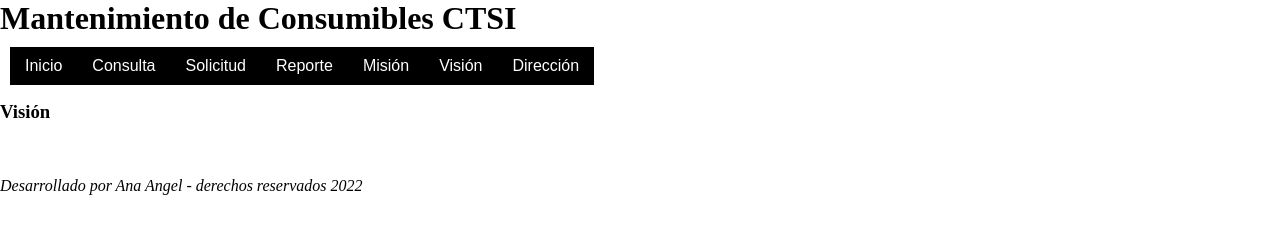
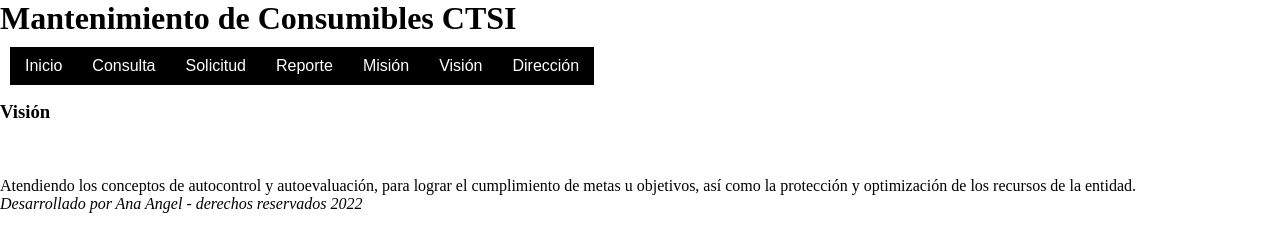
Before and after one commit to EngineerPicon/scmc-ana, a plain HTML site: page vision.html in a window 1280 px wide. Drawn offline with Linux system fonts and the light colour scheme.

Commit message:
Update vision.html

```diff
--- a/vision.html
+++ b/vision.html
@@ -23,6 +23,9 @@
     </div>
     <p></br></br></br></p>
    <h3>Visión</h3><br></br><br>
+    <p>Atendiendo los conceptos de autocontrol y autoevaluación,
+        para lograr el cumplimiento de metas u objetivos, así como
+        la protección y optimización de los recursos de la entidad.</p>
    <footer><p><i>Desarrollado por Ana Angel - derechos reservados 2022</i></p></footer>
 </body>
 </html>
```
